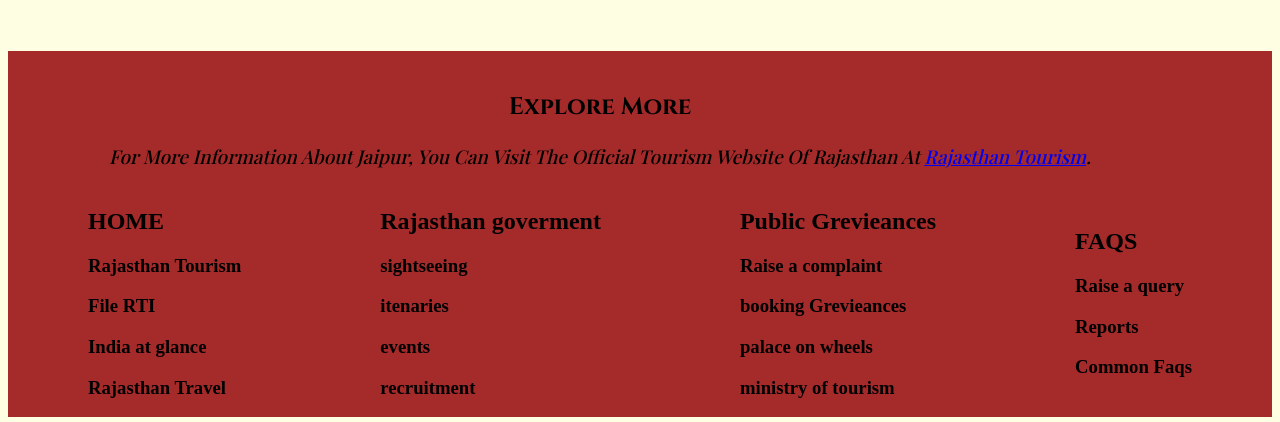
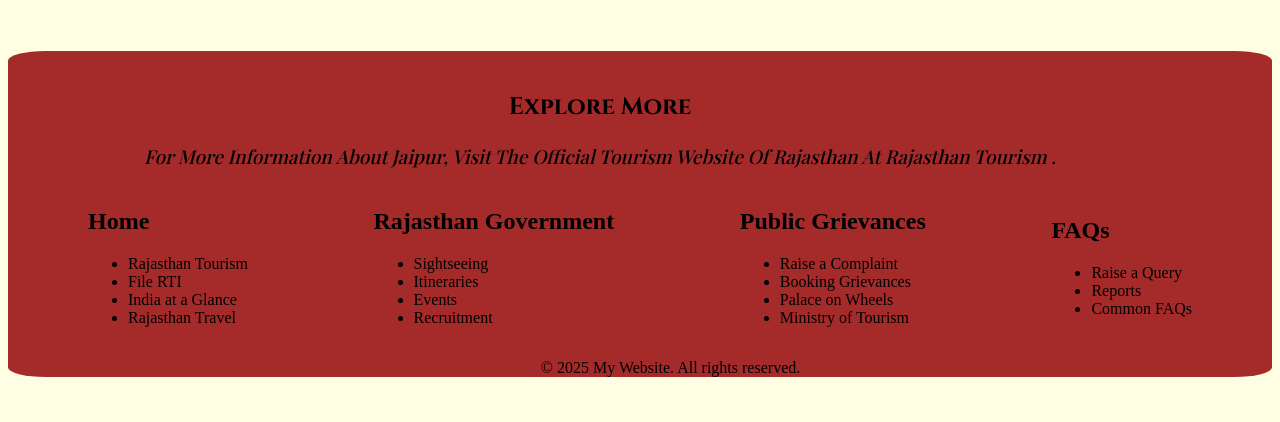
Before and after one commit to Vaishnavpatil5124/tourism_guide, a plain HTML site: page index.html in a window 1280 px wide. Shown: the part 2655-3077 px from the top of the page. After the commit the page ends 3048 px from the top, so only its background shows below. Drawn offline with nearby package versions, Linux system fonts and the light colour scheme; a web font is replaced by a local one.

Commit message:
modified:   body.css 	modified:   index.html

```diff
--- a/body.css
+++ b/body.css
@@ -6,6 +6,7 @@
 footer{
     background-color: brown;
     padding-right: 5em;
+    border-radius: 3%;
 
 }
 #foot-bar{
@@ -22,5 +23,10 @@
 
     font-family: 'Gill Sans', 'Gill Sans MT', Calibri, 'Trebuchet MS', sans-serif;
     font-style: oblique;
+    flex: 1 1 200px;
 
 }
+#me {
+    padding-left:45%;
+
+}
--- a/index.html
+++ b/index.html
@@ -112,43 +112,66 @@
 
     </div>
     <footer>
-        <div id="end">
-            <h2 class="title">Explore More</h2>
-            <p class="info">For more information about Jaipur, you can visit the official tourism website of Rajasthan at <a href="https://www.tourism.rajasthan.gov.in/jaipur.html">Rajasthan Tourism</a>.</p>
+    <section id="end">
+        <h2 class="title">Explore More</h2>
+        <p class="info">
+            For more information about Jaipur, visit the official tourism website of Rajasthan at
+            <a href="https://www.tourism.rajasthan.gov.in/jaipur.html" target="_blank" rel="noopener noreferrer">
+                Rajasthan Tourism
+            </a>.
+        </p>
+    </section>
+
+    <section id="foot-bar">
+        <div class="credits">
+            <h2>Home</h2>
+            <ul>
+                <li><a href="#">Rajasthan Tourism</a></li>
+                <li><a href="#">File RTI</a></li>
+                <li><a href="#">India at a Glance</a></li>
+                <li><a href="#">Rajasthan Travel</a></li>
+            </ul>
+        </div>
+        <div class="credits">
+            <h2>Rajasthan Government</h2>
+            <ul>
+                <li><a href="#">Sightseeing</a></li>
+                <li><a href="#">Itineraries</a></li>
+                <li><a href="#">Events</a></li>
+                <li><a href="#">Recruitment</a></li>
+            </ul>
+        </div>
+        <div class="credits">
+            <h2>Public Grievances</h2>
+            <ul>
+                <li><a href="#">Raise a Complaint</a></li>
+                <li><a href="#">Booking Grievances</a></li>
+                <li><a href="#">Palace on Wheels</a></li>
+                <li><a href="#">Ministry of Tourism</a></li>
+            </ul>
+        </div>
+        <div class="credits">
+            <h2>FAQs</h2>
+            <ul>
+                <li><a href="#">Raise a Query</a></li>
+                <li><a href="#">Reports</a></li>
+                <li><a href="#">Common FAQs</a></li>
+            </ul>
         </div>
 
-        <div id="foot-bar">
-            <div class="credits">
-                <h2>HOME</h2>
-                <h3>Rajasthan Tourism</h3>
-                <h3>File RTI</h3>
-                <h3>India at glance</h3>
-                <h3>Rajasthan Travel</h3>
-            </div>
-            <div class="credits">
-                <h2>Rajasthan goverment</h2>
-                <h3>sightseeing</h3>
-                <h3>itenaries</h3>
-                <h3>events</h3>
-                <h3>recruitment</h3>
-            </div>
-            <div class="credits">
-                <h2>Public Grevieances</h2>
-                <h3>Raise a complaint</h3>
-                <h3>booking Grevieances</h3>
-                <h3>palace on wheels</h3>
-                <h3>ministry of tourism</h3>
-            </div>
-            <div class="credits">
-                <h2>FAQS</h2>
-                <h3>Raise a query</h3>
-                <h3>Reports</h3>
-                <h3>Common Faqs</h3>
-                <h3></h3>
+    </section>
+    <p id="me">&#169; 2025 My Website. All rights reserved.</p>
+</footer>
+<style>
+    footer a {
+        color: inherit;         /* Makes the link color same as parent text */
+        text-decoration: none;  /* Removes underline */
+    }
 
-            </div>
-        </div>
-    </footer>
+    footer a:hover {
+        text-decoration: underline; /* Optional: underline on hover */
+    }
+</style>
 
 </body>
 
```
